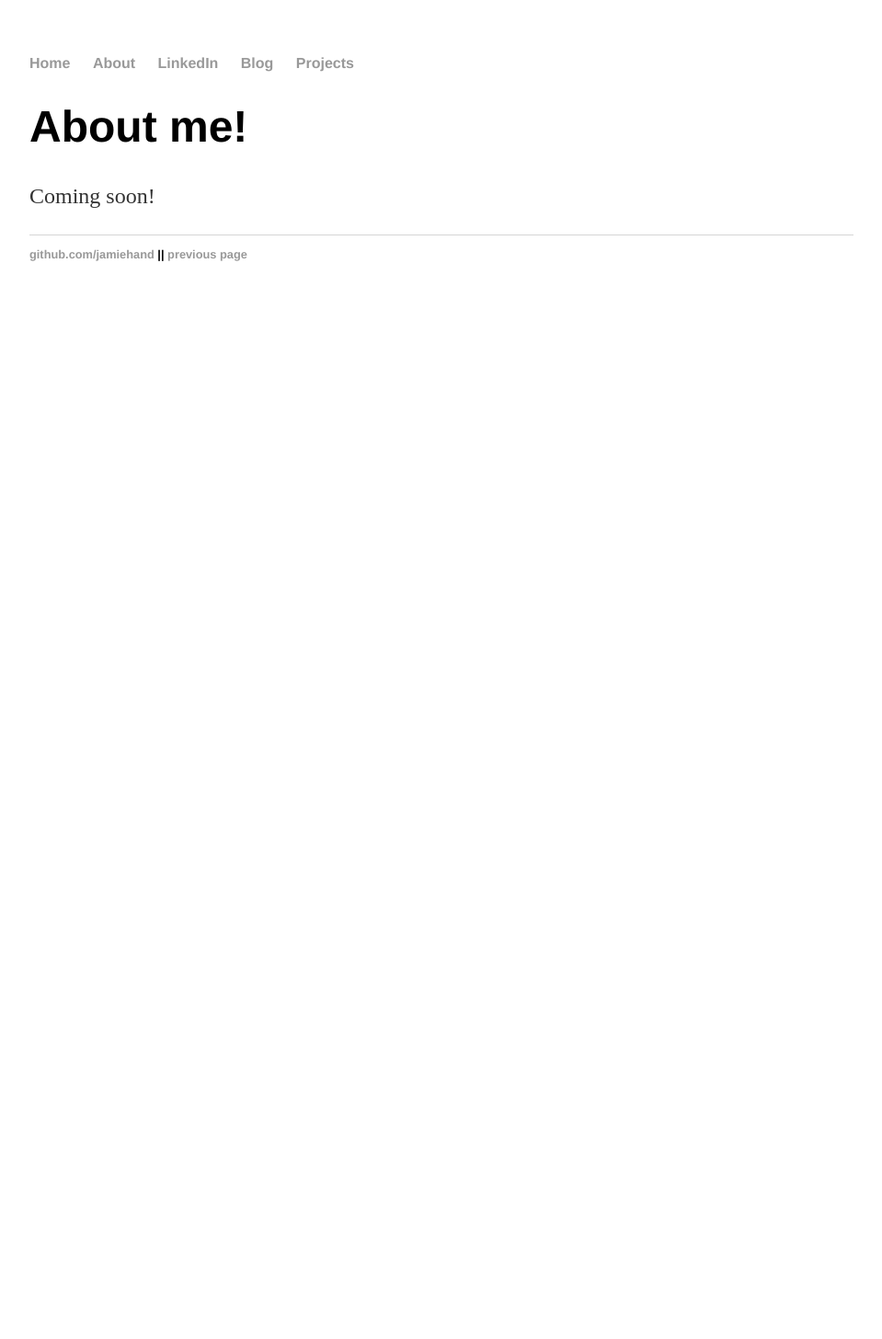
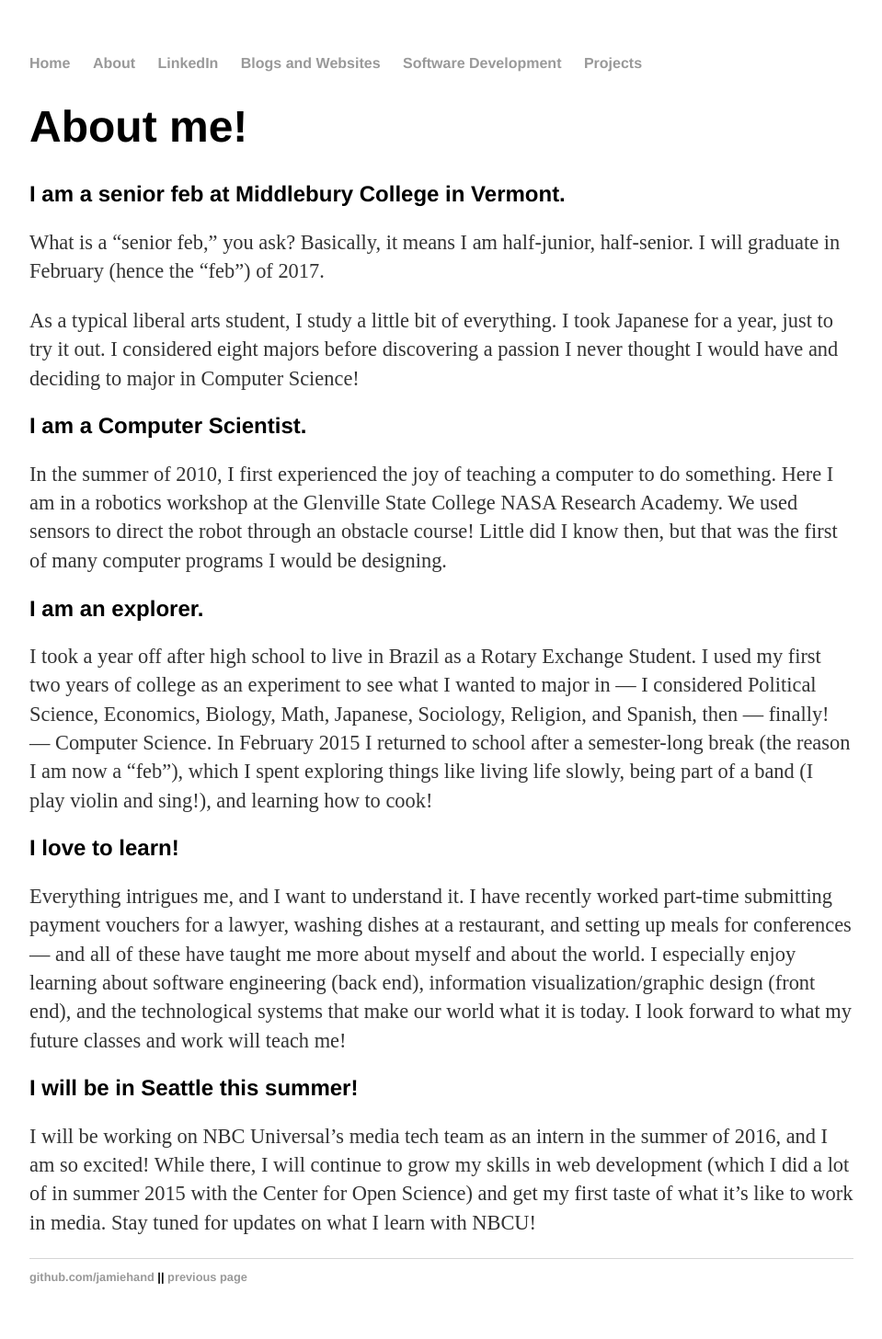
Before and after one commit to jamiehand/jamiehand.github.io, a Jekyll site: the page built from about/index.md, in a window 1280 px wide. Shown: the whole page at 92% size, without its empty margins (160-1119 px from the left). Built offline with Jekyll 4.4.1, drawn with Linux system fonts in a browser that asks for light colours; before the commit the page ends 900 px from its top, so only the background shows below that.

Commit message:
Add blogs, websites; change some html to md

```diff
--- a/_layouts/default.html
+++ b/_layouts/default.html
@@ -11,7 +11,8 @@
 	        		<li><a href="/">Home</a></li>
 		        	<li><a href="/about">About</a></li>
 	        		<li><a href="https://www.linkedin.com/in/jamiechand">LinkedIn</a></li>
-	        		<li><a href="/blog">Blog</a></li>
+	        		<li><a href="/blogs-and-websites">Blogs and Websites</a></li>
+					<li><a href="/software-development">Software Development</a></li>
 	        		<li><a href="/projects">Projects</a></li>
 	    		</ul>
 			</nav>
--- a/about/index.html
+++ /dev/null
@@ -1,6 +0,0 @@
----
-layout: default
-title: About me!
----
-	<h1>{{ page.title }}</h1>
-	<p>Coming soon!</p>
--- /dev/null
+++ b/about/index.md
@@ -0,0 +1,51 @@
+---
+layout: default
+title: About me!
+---
+
+# {{ page.title }}
+
+## I am a senior feb at Middlebury College in Vermont.
+
+What is a “senior feb,” you ask? Basically, it means I am half-junior,
+half-senior. I will graduate in February (hence the “feb”) of 2017.
+
+As a typical liberal arts student, I study a little bit of everything. I took
+Japanese for a year, just to try it out. I considered eight majors before
+discovering a passion I never thought I would have and deciding to major in
+Computer Science!
+
+## I am a Computer Scientist.
+
+In the summer of 2010, I first experienced the joy of teaching a computer to do
+something. Here I am in a robotics workshop at the Glenville State College NASA
+Research Academy. We used sensors to direct the robot through an obstacle
+course! Little did I know then, but that was the first of many computer
+programs I would be designing.
+
+## I am an explorer.
+
+I took a year off after high school to live in Brazil as a Rotary Exchange
+Student. I used my first two years of college as an experiment to see what I
+wanted to major in — I considered Political Science, Economics, Biology, Math,
+Japanese, Sociology, Religion, and Spanish, then — finally! — Computer Science.
+In February 2015 I returned to school after a semester-long break (the reason I
+am now a “feb”), which I spent exploring things like living life slowly, being
+part of a band (I play violin and sing!), and learning how to cook!
+
+## I love to learn!
+
+Everything intrigues me, and I want to understand it. I have recently worked
+part-time submitting payment vouchers for a lawyer, washing dishes at a
+restaurant, and setting up meals for conferences — and all of these have taught
+me more about myself and about the world. I especially enjoy learning about software engineering (back end), information visualization/graphic design
+(front end), and the technological systems that make our world what it is today.
+I look forward to what my future classes and work will teach me!
+
+## I will be in Seattle this summer!
+
+I will be working on NBC Universal's media tech team as an intern in the summer
+of 2016, and I am so excited! While there, I will continue to grow my skills
+in web development (which I did a lot of in summer 2015 with the Center for
+Open Science) and get my first taste of what it's like to work in media. Stay
+tuned for updates on what I learn with NBCU!
--- a/css/main.css
+++ b/css/main.css
@@ -23,8 +23,12 @@ h1 {
     font-size: 3em;
     font-family:'Helvetica', 'Arial', 'Sans-Serif';
 }
+h2 {
+    font-size: 1.5em;
+    font-family:'Helvetica', 'Arial', 'Sans-Serif';
+}
 p {
-    font-size: 1.5em;
+    font-size: 1.4em;
     line-height: 1.4em;
     color: #333;
 }
```
Also changed, not shown: blogs-and-websites/index.md (added, +42 -0 lines), projects/index.html (deleted, +0 -11 lines), projects/index.md (added, +7 -0 lines), software-development/index.md (added, +46 -0 lines).
